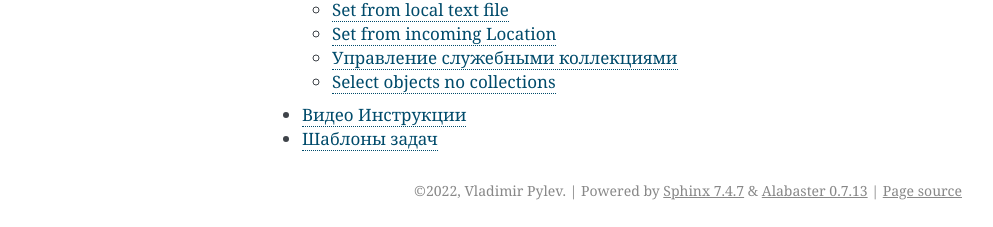
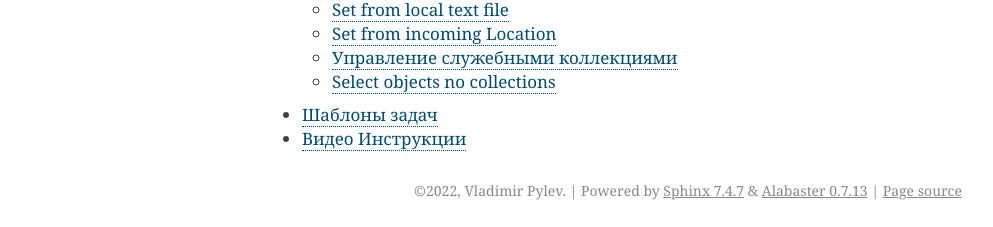
Before and after one commit to volodya-renderberg/cerebro-b3d-connect-manual, a Sphinx documentation site: the page built from docs/source/index.rst, in a window 1280 px wide. Shown: the part 1190-1417 px from the top of the page, without its empty margins (148-1141 px from the left). Built offline with Sphinx 7.4.7, drawn with Linux system fonts in a browser that asks for light colours.

Commit message:
главное меню - порядок следования

```diff
--- a/docs/source/index.rst
+++ b/docs/source/index.rst
@@ -20,5 +20,5 @@ Manual
    manual/work_panel
    manual/check_panel
    manual/lcm
+   manual/task_templates
    manual/video
-   manual/task_templates
```
